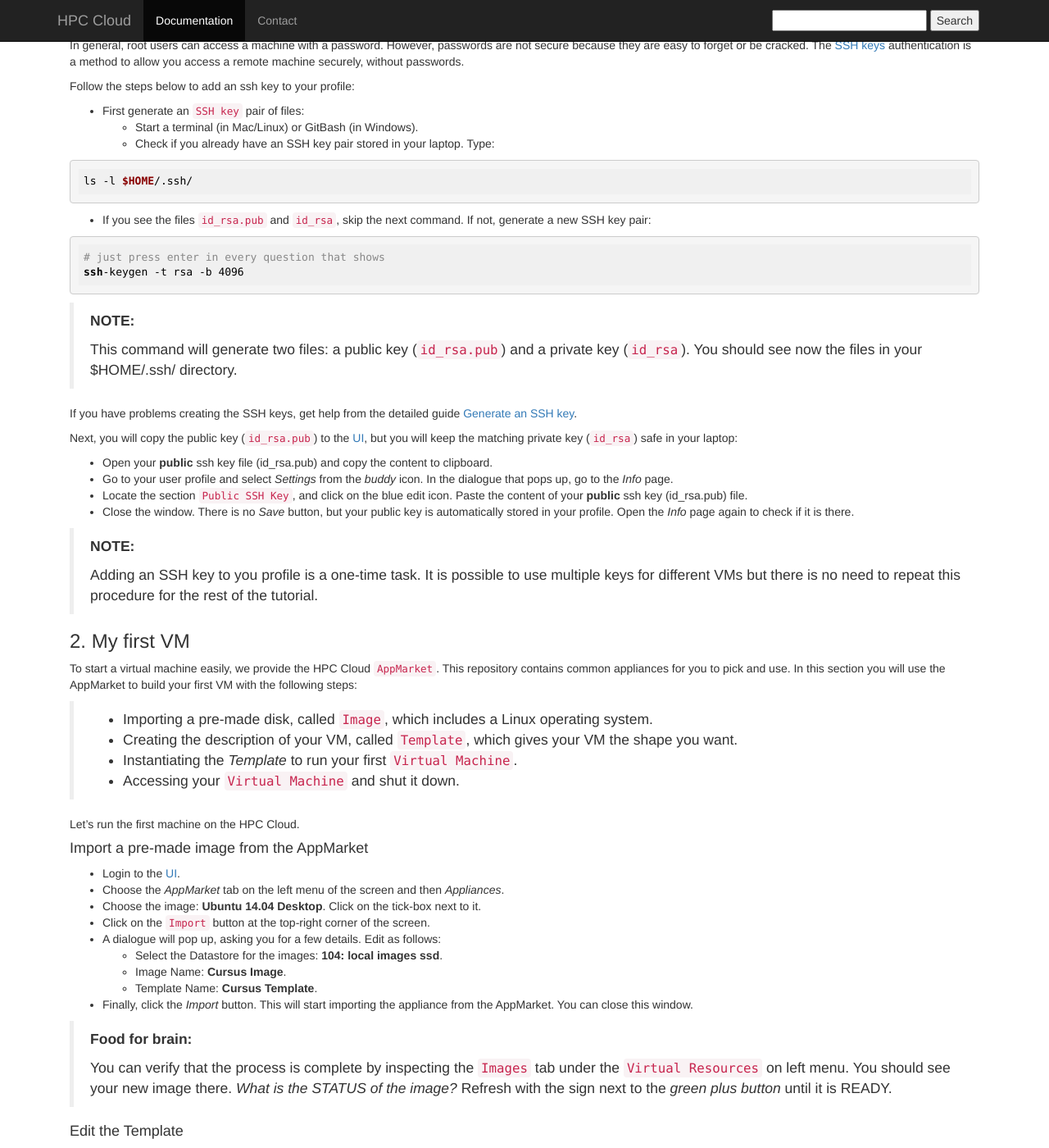
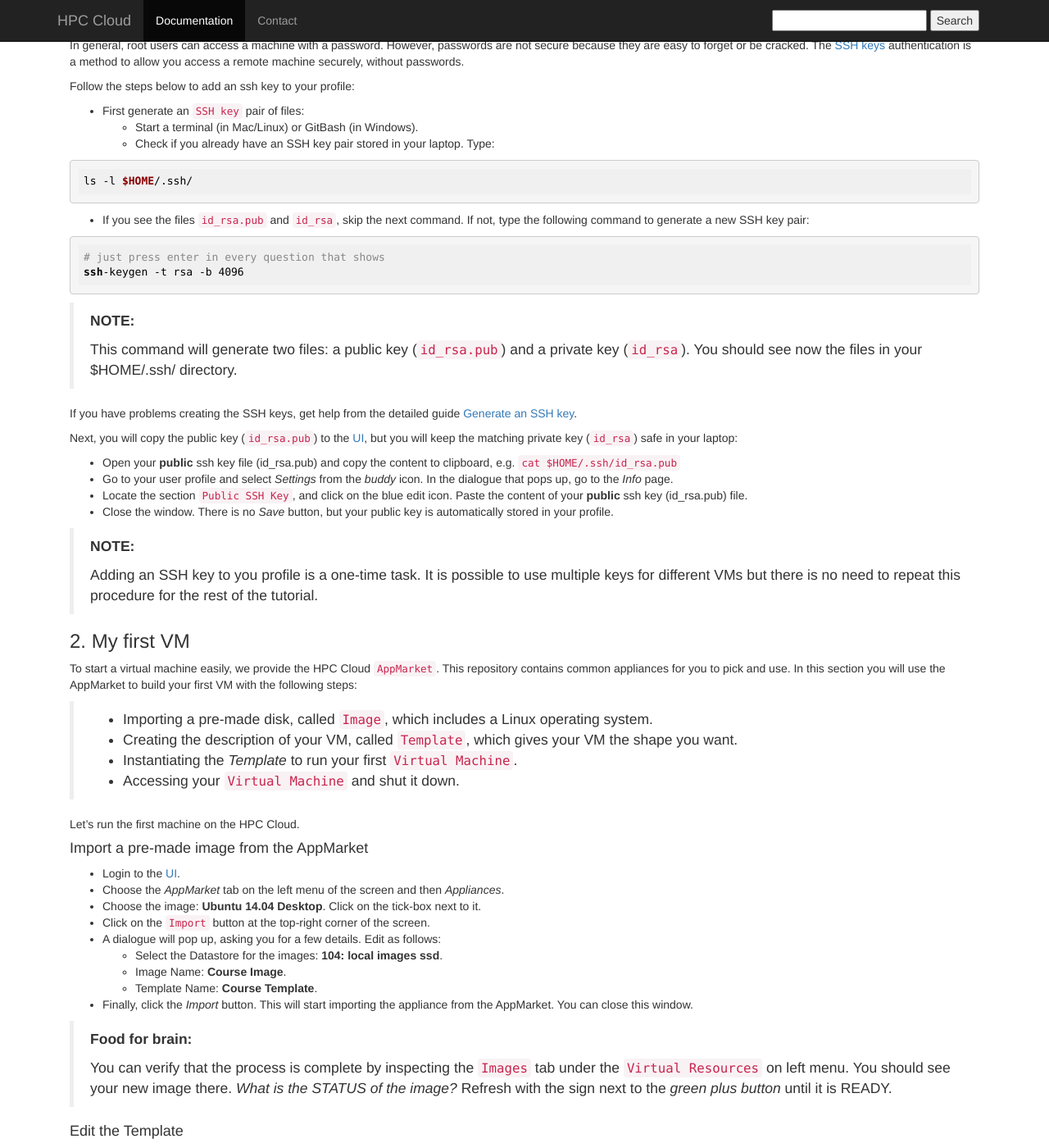
Before and after one commit to sara-nl/clouddocs, a Jekyll site: the page built from wshop-uihe-part-A-2015-Dec-11.markdown, in a window 1280 px wide and 1400 px high, scrolled down 1040 px. Shown: the whole window at 82% size. Built offline with Jekyll 4.4.1, drawn with Linux system fonts in a browser that asks for light colours; nearby versions of some CDN libraries; some of the changed text lies outside the part shown.

Commit message:
Update wshop-uihe-part-A-2015-Dec-11.markdown

````diff
--- a/wshop-uihe-part-A-2015-Dec-11.markdown
+++ b/wshop-uihe-part-A-2015-Dec-11.markdown
@@ -72,7 +72,7 @@ Follow the steps below to add an ssh key to your profile:
 ls -l $HOME/.ssh/
 ```
 
-  * If you see the files `id_rsa.pub` and `id_rsa`, skip the next command. If not, generate a new SSH key pair:
+  * If you see the files `id_rsa.pub` and `id_rsa`, skip the next command. If not, type the following command to generate a new SSH key pair:
 
 ```sh
 # just press enter in every question that shows
@@ -87,10 +87,10 @@ If you have problems creating the SSH keys, get help from the detailed guide [Ge
 
 Next, you will copy the public key (`id_rsa.pub`) to the [UI](https://ui.hpccloud.surfsara.nl/), but you will keep the matching private key (`id_rsa`) safe in your laptop:
 
-* Open your **public** ssh key file (id_rsa.pub) and copy the content to clipboard.
+* Open your **public** ssh key file (id_rsa.pub) and copy the content to clipboard, e.g. `cat  $HOME/.ssh/id_rsa.pub`
 * Go to your user profile and select *Settings* from the *buddy* icon. In the dialogue that pops up, go to the *Info* page.
 * Locate the section `Public SSH Key`, and click on the blue edit icon. Paste the content of your **public** ssh key (id_rsa.pub) file.
-* Close the window. There is no *Save* button, but your public key is automatically stored in your profile. Open the *Info* page again to check if it is there.
+* Close the window. There is no *Save* button, but your public key is automatically stored in your profile.
 
 > **NOTE:**
 >
@@ -117,8 +117,8 @@ Let's run the first machine on the HPC Cloud.
 * Click on the `Import` button at the top-right corner of the screen.
 * A dialogue will pop up, asking you for a few details. Edit as follows:
   * Select the Datastore for the images: **104: local images ssd**.
-  * Image Name: **Cursus Image**.
-  * Template Name: **Cursus Template**.
+  * Image Name: **Course Image**.
+  * Template Name: **Course Template**.
 * Finally, click the *Import* button. This will start importing the appliance from the AppMarket. You can close this window.
 
 > **Food for brain:**
@@ -148,7 +148,7 @@ A template is just a description of a virtual machine that we want to build. Let
 * Give your virtual machine a name: **My First VM**.
 This name is also used as the host name of your machine.
 * Number of instances: **1**.
-* Select the *Cursus Template* (click once on it). Since this is your first template, there is only one item in the list. You will see the feedback below:
+* Select the *Course Template* (click once on it). Since this is your first template, there is only one item in the list. You will see the feedback below:
 ![select_template](images/select_template.png)
 * Click on the `Create` button at the bottom of the screen.
 * Refresh the VM status by clicking on the two arrows chasing each other next to "+" button.
@@ -185,10 +185,8 @@ Your VM IP address is shown on in the `IPs` column from the virtual machines lis
 * To connect to your VM, type:
 
 ```sh
-ssh -X ubuntu@145.100.59.197 # replace with your IP address!
+ssh ubuntu@145.100.59.197 # replace with your IP address!
 ```
-
-The `-X` flag connects your display to the VM so that the VM can open a graphical window on your laptop.
 
 #### First login
 
````
Also changed, not shown: other parts of wshop-uihe-part-A-2015-Dec-11.markdown (+3 -3 lines).
